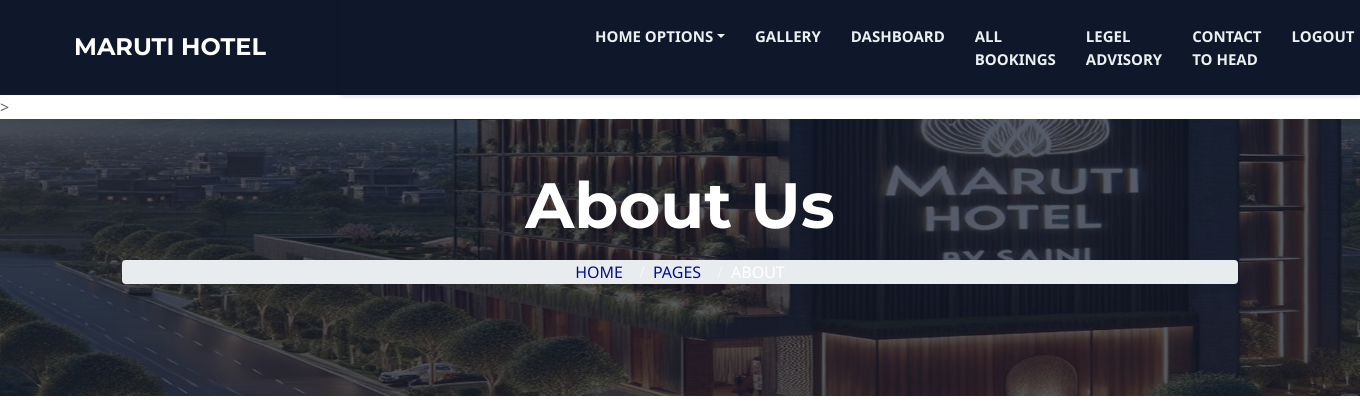
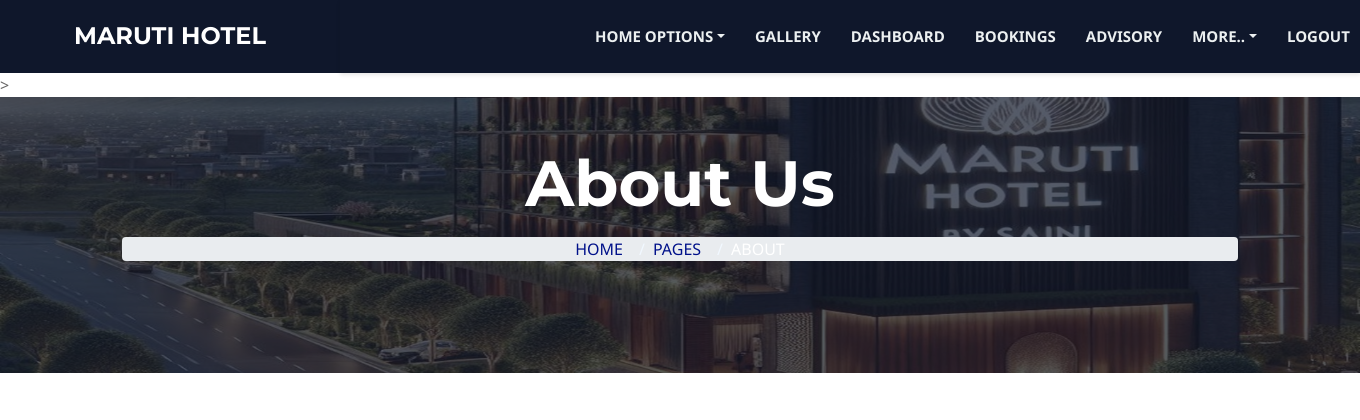
Before and after one commit to vikash-saini-maruti/Maruti_Hotels_Django_Python_Web_Project, a Django app: page /about in a window 1360 px wide. Shown: the top 420 px of the page. Run offline with Django 3.2, Linux system fonts and the light colour scheme; a user stored in the database is signed in; some libraries are stand-ins or nearby versions.

Commit message:
updated
update

```diff
--- a/templates/header.html
+++ b/templates/header.html
@@ -53,17 +53,38 @@
                                 <a href="/gallery" class="nav-item nav-link ">Gallery</a>
 
                                         <a href="/user/bookings" class="nav-item nav-link ">My Bookings</a>
-                                        <a href="" class="nav-item nav-link " onclick="showUnderDevelopmentAlert();">Personal Advisory</a>
-                                        <a href="" class="nav-item nav-link " onclick="showUnderDevelopmentAlert();">Earned Coins</a>
-                                        <a href="" class="nav-item nav-link " onclick="showUnderDevelopmentAlert();">Report about staff</a>
+                                        <a href="" class="nav-item nav-link " onclick="showUnderDevelopmentAlert();">Advisory</a>
+                                        <div class="nav-item dropdown">
+                                            <a href="#" class="nav-link dropdown-toggle" data-bs-toggle="dropdown">More</a>
+                                            <div class="dropdown-menu rounded-0 m-0">
+                                                <a href="" class="dropdown-item" onclick="showUnderDevelopmentAlert();">Get more discounts</a>
+                                                <a href="" class="dropdown-item" onclick="showUnderDevelopmentAlert();">Report staff behaviour </a>
+                                                <a href="" class="dropdown-item" onclick="showUnderDevelopmentAlert();">Report other issue</a>
+                                                <a href="" class="dropdown-item" onclick="showUnderDevelopmentAlert();">Emergency services </a>
+                                                <a href="" class="dropdown-item" onclick="showUnderDevelopmentAlert();">Special decoration</a>
+                                                <a href="" class="dropdown-item" onclick="showUnderDevelopmentAlert();">Get a personal assistant </a>
+                                                <a href="" class="dropdown-item" onclick="showUnderDevelopmentAlert();">Food facility </a>
+                                            </div>
+                                        </div>
 
                                 {% endif %}
                                 {% if user.is_staff %}
 
-                                        <a href="/staff/allbookings" class="nav-item nav-link ">All Bookings</a>
-                                        <a href="" class="nav-item nav-link " onclick="showUnderDevelopmentAlert();">Legel advisory</a>
-                                        <a href="" class="nav-item nav-link " onclick="showUnderDevelopmentAlert();">Contact to Head</a>
+                                        <a href="/staff/allbookings" class="nav-item nav-link ">Bookings</a>
+                                        <a href="" class="nav-item nav-link " onclick="showUnderDevelopmentAlert();">Advisory</a>
 
+                                        <div class="nav-item dropdown">
+                                            <a href="#" class="nav-link dropdown-toggle" data-bs-toggle="dropdown">More..</a>
+                                            <div class="dropdown-menu rounded-0 m-0">
+                                                <a href="" class="dropdown-item" onclick="showUnderDevelopmentAlert();">Contact to Head</a>
+                                                <a href="" class="dropdown-item" onclick="showUnderDevelopmentAlert();">Report an issue </a>
+                                                <a href="" class="dropdown-item" onclick="showUnderDevelopmentAlert();">Report cx issue</a>
+                                                <a href="" class="dropdown-item" onclick="showUnderDevelopmentAlert();">Emergency services </a>
+                                                <a href="" class="dropdown-item" onclick="showUnderDevelopmentAlert();">Task management</a>
+                                                <a href="" class="dropdown-item" onclick="showUnderDevelopmentAlert();">Sallary issue</a>
+                                                <a href="" class="dropdown-item" onclick="showUnderDevelopmentAlert();">Food testing </a>
+                                            </div>
+                                        </div>
 
                                 {% endif %}
 
@@ -79,12 +100,13 @@
                                 <a href="/gallery" class="nav-item nav-link ">Gallery</a>
                                 <a href="/about" class="nav-item nav-link">About</a>
                                 <a href="/user" class="nav-item nav-link">Booking</a>
-                                <a href="/room" class="nav-item nav-link">Rooms</a>
+
                                 <a href="/contact" class="nav-item nav-link">Contact</a>
 
                                 <div class="nav-item dropdown">
-                                    <a href="#" class="nav-link dropdown-toggle" data-bs-toggle="dropdown">Pages</a>
+                                    <a href="#" class="nav-link dropdown-toggle" data-bs-toggle="dropdown">More</a>
                                     <div class="dropdown-menu rounded-0 m-0">
+                                        <a href="/room" class="dropdown-item">Rooms</a>
                                         <a href="/service" class="dropdown-item">Services</a>
                                         <a href="/team" class="dropdown-item">Our Team</a>
                                         <a href="/testimonial" class="dropdown-item">Testimonial</a>
```
Also changed, not shown: db.sqlite3.
